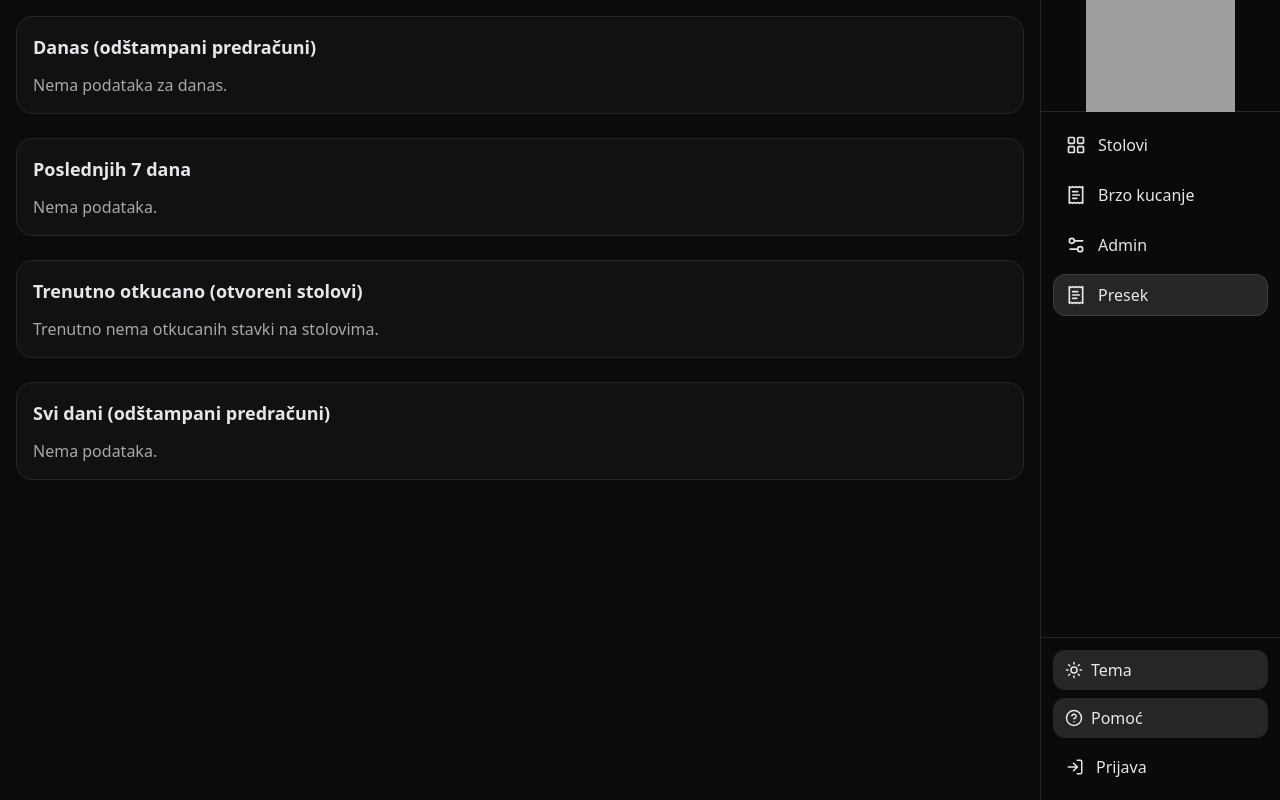
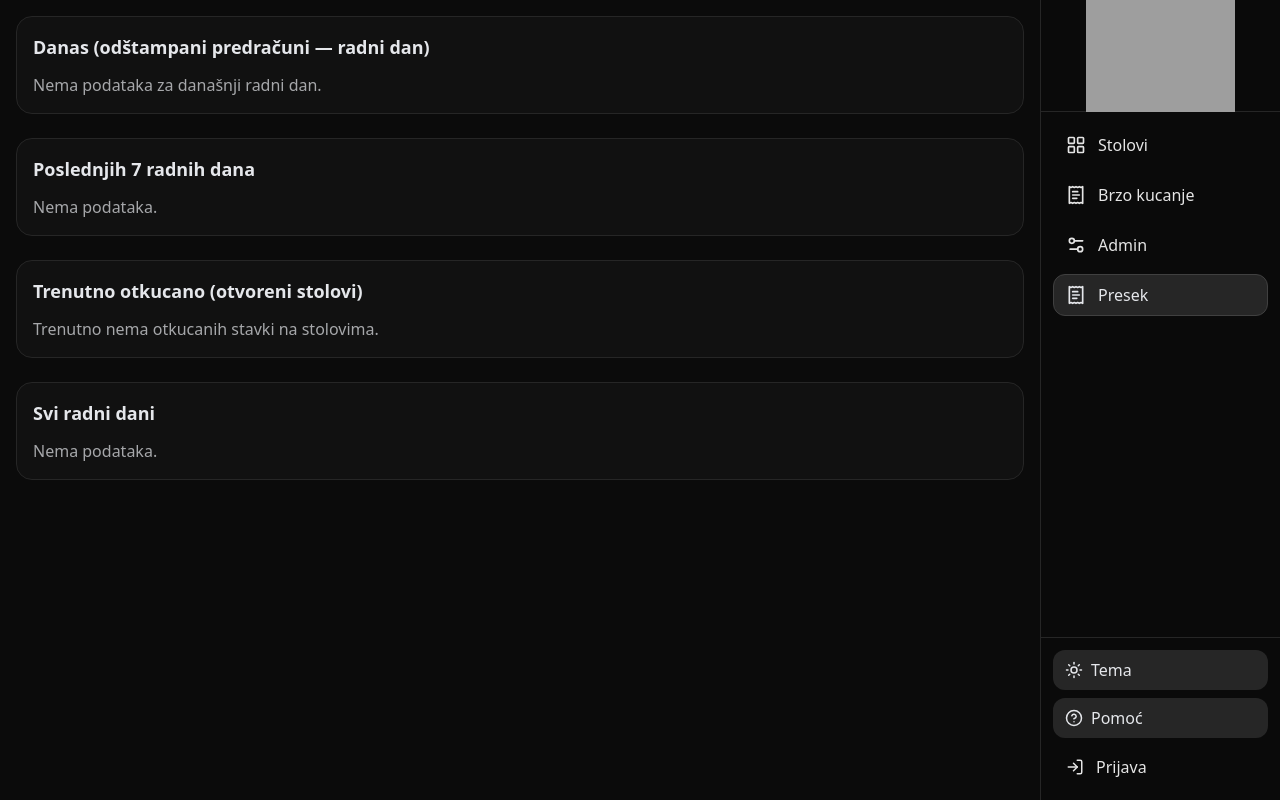
Before and after one commit to 123ris123/predracun, a React (Vite) app: page /reports in a window 1280 px wide. Built offline with nearby package versions, Linux system fonts and the light colour scheme; grey boxes are pictures that could not be loaded.

Commit message:
Add files via upload

```diff
--- a/src/pages/Reports.jsx
+++ b/src/pages/Reports.jsx
@@ -4,8 +4,42 @@ import { Card, Button } from '../components/UI.jsx'
 import { format } from 'date-fns'
 import { BarChart, Bar, XAxis, YAxis, Tooltip, ResponsiveContainer } from 'recharts'
 
+/* ====================== POMOĆNE – RADNI DAN 15:00–05:00 ====================== */
+/** Iz lok. datuma vrati yyyy-MM-dd string */
+function ymd(d){
+  const y = d.getFullYear()
+  const m = String(d.getMonth()+1).padStart(2,'0')
+  const day = String(d.getDate()).padStart(2,'0')
+  return `${y}-${m}-${day}`
+}
+/** Radni dan: ako je sat < 15, pripiši prethodnom danu; inače tekući. */
+function businessDayKey(dateLike){
+  const d = (dateLike instanceof Date) ? dateLike : new Date(dateLike)
+  if (isNaN(d.getTime())) return null
+  const h = d.getHours()
+  if (h < 15){
+    const prev = new Date(d)
+    prev.setDate(prev.getDate()-1)
+    return ymd(prev)
+  }
+  return ymd(d)
+}
+/** Pokušaj da iz reda izvučeš timestamp i pretvoriš u 'biz day' ključ. */
+function rowBizDay(r){
+  // najčešće polje
+  const t = r?.createdAt ?? r?.timestamp ?? r?.time ?? null
+  if (t){
+    const k = businessDayKey(t)
+    if (k) return k
+  }
+  // fallback ako postoji već spremljeno 'day'
+  if (r?.day) return r.day
+  return null
+}
+
+/* ====================== PRINT CSS ====================== */
 function buildPrintCSS(){
-  const SHIFT_MM = 2; // blagi nudge ulevo da se centrirá i na većini termalnih
+  const SHIFT_MM = 2; // blagi nudge ulevo da se centrira na većini termalnih
   return `
     <style>
       @page { size: 80mm auto; margin: 0; }
@@ -37,16 +71,18 @@ function openPrint(html){
 }
 function formatDateTime(d=new Date()){ return d.toLocaleString('sr-RS') }
 
-function groupByDay(rows){
+/* ====================== GRUPISANJE ====================== */
+function groupByBusinessDay(rows){
   const map = new Map()
   for (const r of rows){
-    const key = r.day
+    const key = rowBizDay(r)
+    if (!key) continue
     const prev = map.get(key) || { day: key, total: 0, count: 0 }
-    prev.total += r.qty * r.priceEach
-    prev.count += r.qty
+    prev.total += (r.qty || 0) * (r.priceEach || 0)
+    prev.count += (r.qty || 0)
     map.set(key, prev)
   }
-  return Array.from(map.values()).sort((a,b)=>a.day.localeCompare(b.day))
+  return Array.from(map.values()).sort((a,b)=> a.day.localeCompare(b.day))
 }
 function groupItems(rows){
   const m = new Map()
@@ -72,6 +108,7 @@ function renderGroupedRows(grouped){
   }).join('')
 }
 
+/* ====================== KOMPONENTA ====================== */
 export default function Reports(){
   const [sales, setSales] = useState([])
   const [openTotals, setOpenTotals] = useState({ total:0, count:0, byTable:[] })
@@ -79,9 +116,11 @@ export default function Reports(){
   useEffect(()=>{ reload() },[])
 
   async function reload(){
+    // sve odštampane stavke
     const s = await db.table('sales').toArray()
     setSales(s)
 
+    // trenutno otkucano po stolovima
     const ordersOpen = await db.table('orders').where('status').equals('open').toArray()
     const items = await db.table('orderItems').toArray()
     const byOrder = new Map()
@@ -104,22 +143,36 @@ export default function Reports(){
     setOpenTotals({ total, count, byTable })
   }
 
-  const byDay = useMemo(()=> groupByDay(sales), [sales])
-  const todayStr = format(new Date(), 'yyyy-MM-dd')
-  const today = byDay.find(d=>d.day===todayStr)
+  // Grupisanje po "radnom danu"
+  const byDay = useMemo(()=> groupByBusinessDay(sales), [sales])
+
+  // "Danas" je tekući radni dan (po pravilu 15h)
+  const todayBizKey = businessDayKey(new Date())
+  const today = byDay.find(d=>d.day===todayBizKey)
+
+  // Poslednjih 7 "radnih dana"
   const last7 = byDay.slice(-7)
   const sumLast7 = last7.reduce((s,d)=>s+d.total,0)
 
   function printDay(d){
-    const itemsOfDay = sales.filter(s => s.day === d.day)
+    // uzmi sve stavke koje pripadaju tom radnom danu
+    const itemsOfDay = sales.filter(s => rowBizDay(s) === d.day)
     const grouped = groupItems(itemsOfDay)
     const css = buildPrintCSS()
     const rows = renderGroupedRows(grouped)
+
+    // za header pokažemo opseg tog radnog dana (15:00–05:00)
+    const [Y, M, D] = d.day.split('-').map(Number)
+    const start = new Date(Y, M-1, D, 15, 0, 0)          // dan u 15:00
+    const end   = new Date(start); end.setDate(end.getDate()+1); end.setHours(5,0,0,0) // sutra u 05:00
+
+    const rangeLabel = `${format(start, 'yyyy-MM-dd HH:mm')} – ${format(end, 'yyyy-MM-dd HH:mm')}`
+
     const html = `
       <!doctype html><html><head><meta charset="utf-8">${css}</head>
       <body><div class="receipt">
-        <div class="center bold">PRESEK ZA DAN</div>
-        <div class="center small">Datum preseka: ${d.day}</div>
+        <div class="center bold">PRESEK ZA RADNI DAN</div>
+        <div class="center small">${rangeLabel}</div>
         <div class="hr"></div>
         <div class="row mono"><div>Ukupan promet</div><div class="bold">${d.total.toFixed(2)} RSD</div></div>
         <div class="row mono"><div>Ukupno artikala</div><div class="bold">${d.count}</div></div>
@@ -139,7 +192,7 @@ export default function Reports(){
 
   function printWeek(){
     const daySet = new Set(last7.map(d => d.day))
-    const itemsOfWeek = sales.filter(s => daySet.has(s.day))
+    const itemsOfWeek = sales.filter(s => daySet.has(rowBizDay(s)))
     const grouped = groupItems(itemsOfWeek)
     const css = buildPrintCSS()
     const rowsDays = last7.map(d=>`<div class="row mono"><div>${d.day}</div><div>${d.total.toFixed(2)} RSD</div></div>`).join('')
@@ -147,7 +200,7 @@ export default function Reports(){
     const html = `
       <!doctype html><html><head><meta charset="utf-8">${css}</head>
       <body><div class="receipt">
-        <div class="center bold">PRESEK POSLEDNJIH 7 DANA</div>
+        <div class="center bold">PRESEK POSLEDNJIH 7 RADNIH DANA</div>
         <div class="hr"></div>
         ${rowsDays || '<div class="small" style="opacity:.8">Nema podataka.</div>'}
         <div class="hr"></div>
@@ -169,7 +222,7 @@ export default function Reports(){
   return (
     <div className="max-w-6xl mx-auto p-4 space-y-6">
       <Card>
-        <div className="text-lg font-semibold mb-3">Danas (odštampani predračuni)</div>
+        <div className="text-lg font-semibold mb-3">Danas (odštampani predračuni — radni dan)</div>
         {today ? (
           <div className="flex items-center justify-between">
             <div>{today.day}</div>
@@ -177,13 +230,13 @@ export default function Reports(){
             <Button onClick={()=>printDay(today)}>Štampaj</Button>
           </div>
         ) : (
-          <div className="opacity-70">Nema podataka za danas.</div>
+          <div className="opacity-70">Nema podataka za današnji radni dan.</div>
         )}
       </Card>
 
       <Card>
         <div className="flex items-center justify-between mb-3">
-          <div className="text-lg font-semibold">Poslednjih 7 dana</div>
+          <div className="text-lg font-semibold">Poslednjih 7 radnih dana</div>
           {last7.length>0 && <Button onClick={printWeek}>Štampaj 7 dana</Button>}
         </div>
         {last7.length>0 ? (
@@ -223,7 +276,7 @@ export default function Reports(){
       </Card>
 
       <Card>
-        <div className="text-lg font-semibold mb-3">Svi dani (odštampani predračuni)</div>
+        <div className="text-lg font-semibold mb-3">Svi radni dani</div>
         <div className="space-y-1">
           {byDay.map(d=>(
             <div key={d.day} className="flex items-center justify-between border-b py-1">
```
